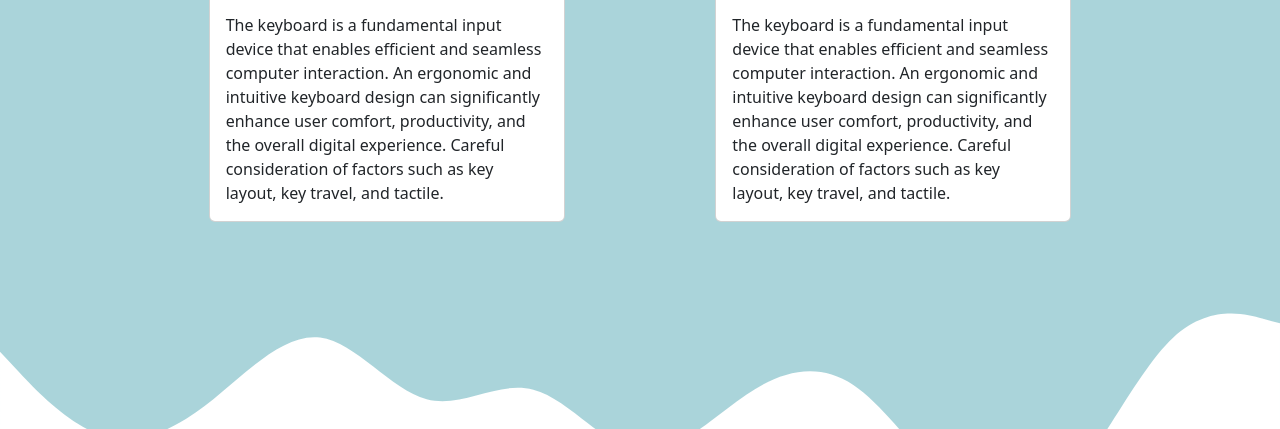
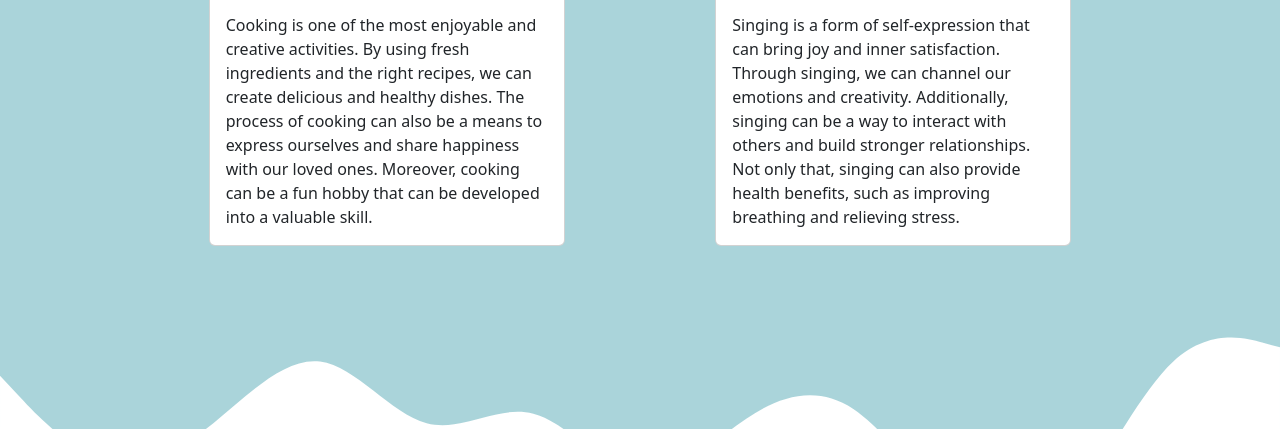
Before and after one commit to 02ahmadfarhan/portfolio-bootstrap, a plain HTML site: page index.html in a window 1280 px wide. Shown: the part 2372-2801 px from the top of the page. Drawn offline with nearby package versions, Linux system fonts and the light colour scheme.

Commit message:
memperbaiki text

```diff
--- a/index.html
+++ b/index.html
@@ -110,7 +110,7 @@
         </div>
         <div class="col-md-4 mb-3">
           <div class="card">
-            <img src="./img/project/p2.jpg" class="card-img-top" alt="p1">
+            <img src="./img/project/p2.jpg" class="card-img-top" alt="p2">
             <div class="card-body">
               <p class="card-text">Computers are a vital tool in modern life, enabling us to accomplish tasks quickly
                 and efficiently. From word processing to data analysis, computers have become an extension of our hands,
@@ -120,7 +120,7 @@
         </div>
         <div class="col-md-4 mb-3">
           <div class="card">
-            <img src="./img/project/p3.jpg" class="card-img-top" alt="p1">
+            <img src="./img/project/p3.jpg" class="card-img-top" alt="p3">
             <div class="card-body">
               <p class="card-text">The keyboard is a fundamental input device that enables efficient and seamless
                 computer interaction. An ergonomic and intuitive keyboard design can significantly enhance user comfort,
@@ -132,24 +132,24 @@
         </div>
         <div class="col-md-4 mb-3">
           <div class="card">
-            <img src="./img/project/p4.jpg" class="card-img-top" alt="p1">
+            <img src="./img/project/p4.jpg" class="card-img-top" alt="p4">
             <div class="card-body">
-              <p class="card-text">The keyboard is a fundamental input device that enables efficient and seamless
-                computer interaction. An ergonomic and intuitive keyboard design can significantly enhance user comfort,
-                productivity, and the overall digital experience. Careful consideration of factors such as key layout,
-                key travel, and tactile.
+              <p class="card-text">Cooking is one of the most enjoyable and creative activities. By using fresh
+                ingredients and the right recipes, we can create delicious and healthy dishes. The process of cooking
+                can also be a means to express ourselves and share happiness with our loved ones. Moreover, cooking can
+                be a fun hobby that can be developed into a valuable skill.
               </p>
             </div>
           </div>
         </div>
         <div class="col-md-4 mb-3">
           <div class="card">
-            <img src="./img/project/p5.jpg" class="card-img-top" alt="p1">
+            <img src="./img/project/p5.jpg" class="card-img-top" alt="p5">
             <div class="card-body">
-              <p class="card-text">The keyboard is a fundamental input device that enables efficient and seamless
-                computer interaction. An ergonomic and intuitive keyboard design can significantly enhance user comfort,
-                productivity, and the overall digital experience. Careful consideration of factors such as key layout,
-                key travel, and tactile.
+              <p class="card-text">Singing is a form of self-expression that can bring joy and inner satisfaction.
+                Through singing, we can channel our emotions and creativity. Additionally, singing can be a way to
+                interact with others and build stronger relationships. Not only that, singing can also provide health
+                benefits, such as improving breathing and relieving stress.
               </p>
             </div>
           </div>
```
